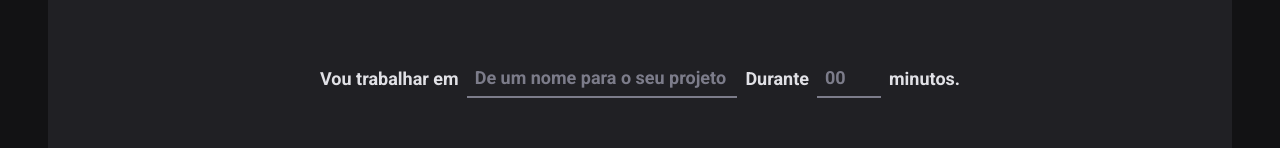
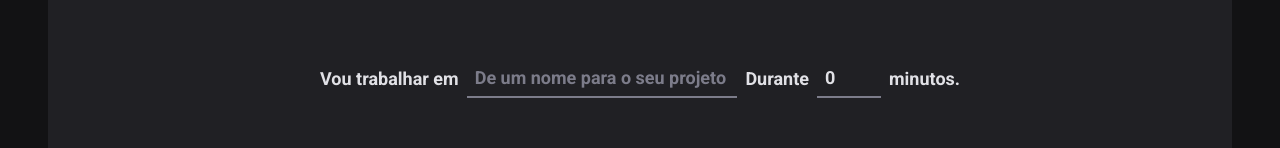
Before and after one commit to AugustoCVS/PomodoroTimer, a React (Vite) app: page / in a window 1280 px wide. Shown: the part 166-314 px from the top of the page. Built offline with nearby package versions, Linux system fonts and the light colour scheme.

Commit message:
feat: crate function to validate home forms

```diff
--- a/package.json
+++ b/package.json
@@ -10,12 +10,14 @@
     "preview": "vite preview"
   },
   "dependencies": {
+    "@hookform/resolvers": "^3.1.1",
     "phosphor-react": "^1.4.1",
     "react": "^18.2.0",
     "react-dom": "^18.2.0",
     "react-hook-form": "^7.45.1",
     "react-router-dom": "^6.14.1",
-    "styled-components": "^6.0.2"
+    "styled-components": "^6.0.2",
+    "zod": "^3.21.4"
   },
   "devDependencies": {
     "@rocketseat/eslint-config": "^1.2.0",
--- a/src/pages/Home/Home.tsx
+++ b/src/pages/Home/Home.tsx
@@ -1,5 +1,7 @@
 import { Play } from 'phosphor-react'
 import { useForm } from 'react-hook-form'
+import { zodResolver } from '@hookform/resolvers/zod'
+import * as zod from 'zod'
 import {
   CountDownContainer,
   FormContainer,
@@ -10,11 +12,28 @@
   TaskInput,
 } from './styles'
 
+const newCycleFormValidationSchema = zod.object({
+  task: zod.string().min(1, 'Informe a tarefa'),
+  minutesAmount: zod
+    .number()
+    .min(5, 'O clico precisa ser de no mínimo 5 minutos')
+    .max(60, 'O ciclor precisa ser de no máximo 60 minutos'),
+})
+
+type NewCycleFormData = zod.infer<typeof newCycleFormValidationSchema>
+
 export function Home() {
-  const { register, handleSubmit, watch } = useForm()
+  const { register, handleSubmit, watch, reset } = useForm<NewCycleFormData>({
+    resolver: zodResolver(newCycleFormValidationSchema),
+    defaultValues: {
+      task: '',
+      minutesAmount: 0,
+    },
+  })
 
-  function handleCreateNewCycle(data: any) {
+  function handleCreateNewCycle(data: NewCycleFormData) {
     console.log(data)
+    reset()
   }
 
   const task = watch('task')
```
Also changed, not shown: 1 other file (tests, documents, lock files or other folders).
